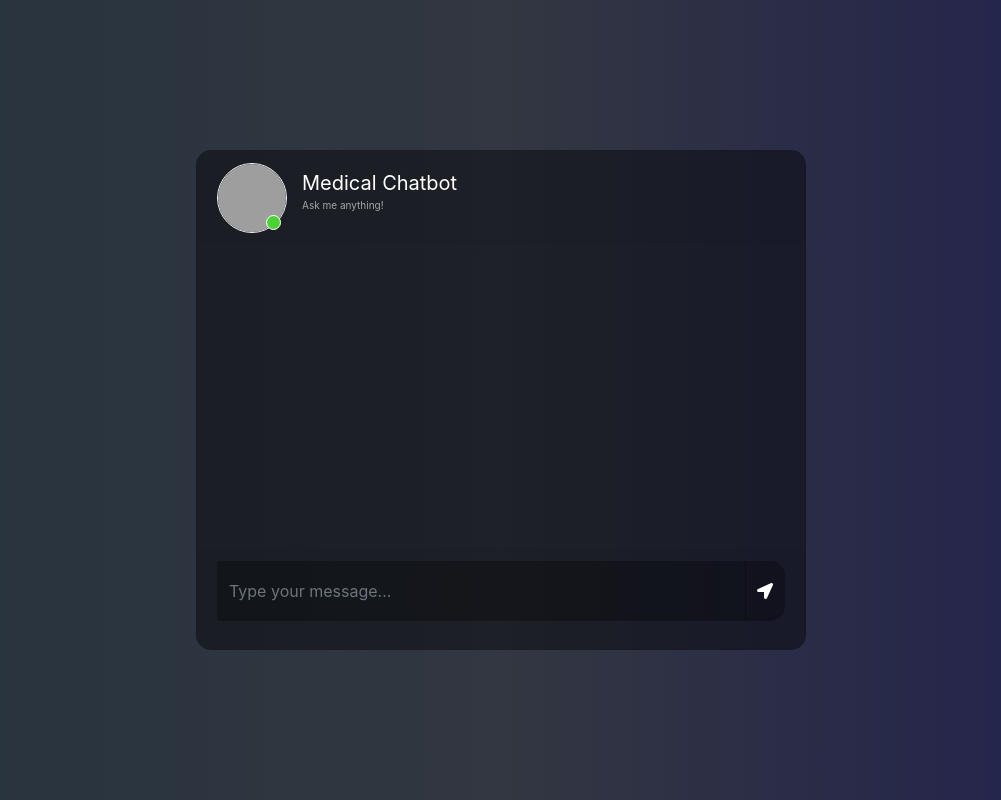
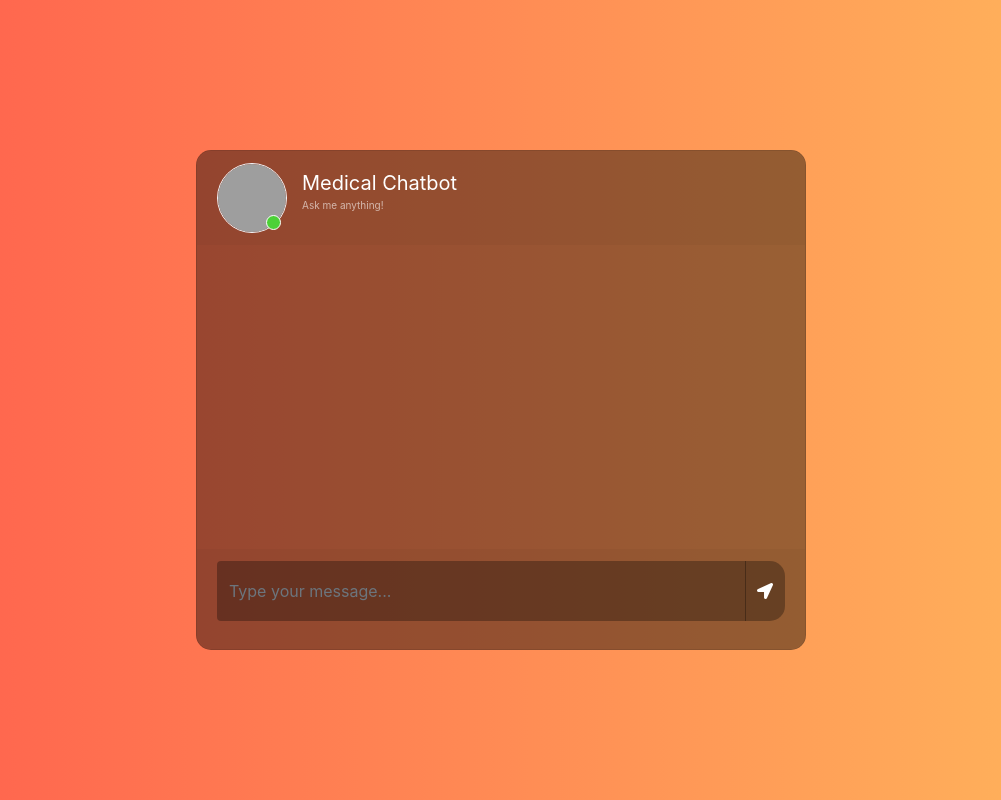
Before and after one commit to farooqshaikh22/Medical-Chatbot-Gen-AI, a Flask app: page / in a window 1280 px wide. Shown: the whole page, without its empty margins (139-1140 px from the left). Run offline with Flask 3, Linux system fonts and the light colour scheme; some libraries are stand-ins or nearby versions; grey boxes are pictures that could not be loaded.

Commit message:
css updated

```diff
--- a/static/style.css
+++ b/static/style.css
@@ -1,9 +1,9 @@
-body,html{
-	height: 100%;
-	margin: 0;
-	background: rgb(44, 47, 59);
-   background: -webkit-linear-gradient(to right, rgb(40, 59, 34), rgb(54, 60, 70), rgb(32, 32, 43));
-	background: linear-gradient(to right, rgb(38, 51, 61), rgb(50, 55, 65), rgb(33, 33, 78));
+body, html {
+    height: 100%;
+    margin: 0;
+    background: rgb(111, 123, 93);
+    background: -webkit-linear-gradient(to right, rgb(67, 57, 72), rgb(255, 184, 92));
+    background: linear-gradient(to right, rgb(255, 94, 77), rgb(255, 184, 92));
 }
 
 .chat{
--- a/templates/chat.html
+++ b/templates/chat.html
@@ -22,7 +22,7 @@
 							<div class="d-flex bd-highlight">
 								<div class="img_cont">
 									<!-- <img src="https://i.ibb.co/fSNP7Rz/icons8-chatgpt-512.png" class="rounded-circle user_img"> -->
-									<img src="https://www.prdistribution.com/spirit/uploads/pressreleases/2019/newsreleases/d83341deb75c4c4f6b113f27b1e42cd8-chatbot-florence-already-helps-thousands-of-patients-to-remember-their-medication.png" class="rounded-circle user_img">
+									<img src="https://drsafehands.com/resources/assets/images/icons/doctor_img.png" class="rounded-circle user_img">
 									<span class="online_icon"></span>
 								</div>
 								<div class="user_info">
```
